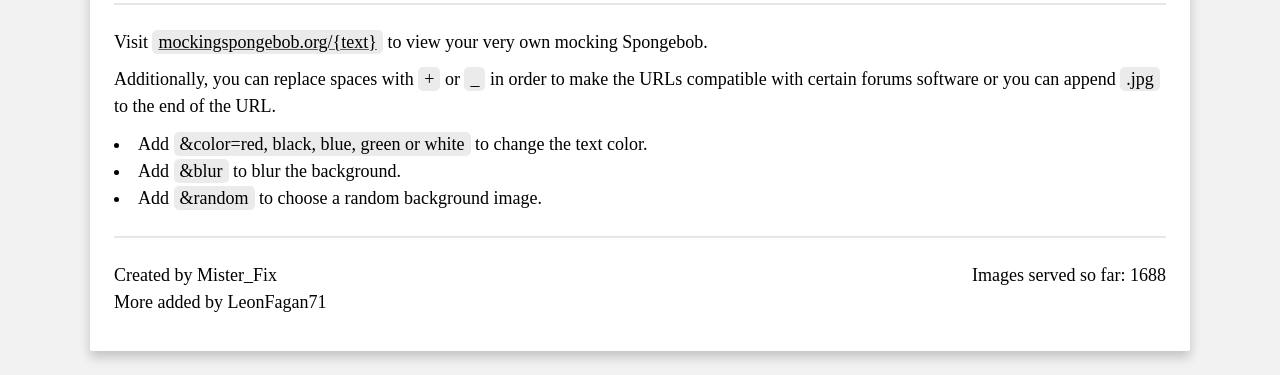
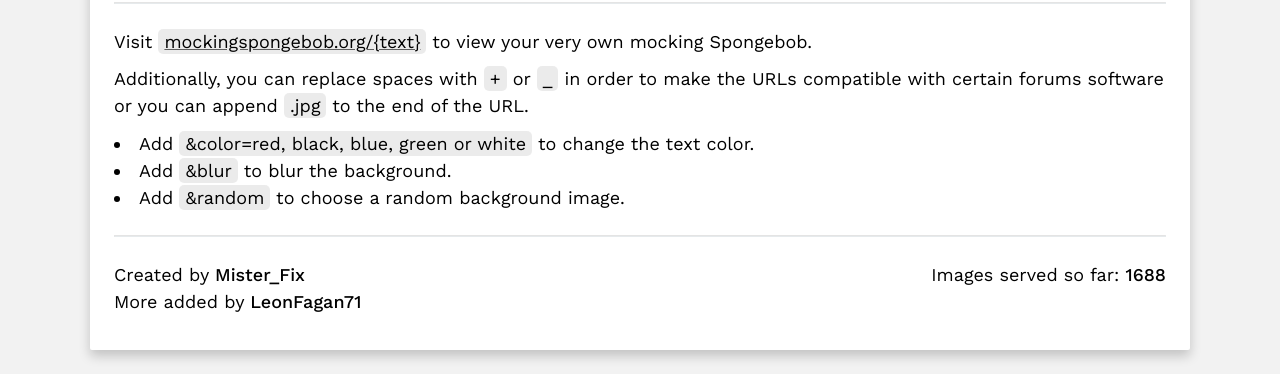
Before and after one commit to MisterFixx/MockingSpongebob.org, a PHP site: page / in a window 1280 px wide. Shown: the part 483-858 px from the top of the page. Run offline with PHP 8.4, Linux system fonts and the light colour scheme.

Commit message:
Fix font

```diff
--- a/css/main.css
+++ b/css/main.css
@@ -6,7 +6,7 @@
     text-decoration: inherit;
 }
 html {
-    font-family: "Work Sans";
+    font-family: "Work Sans", sans-serif;
     font-weight: 400;
     font-size: 16px;
 
--- a/index.php
+++ b/index.php
@@ -3,6 +3,7 @@
     <head>
         <title>Mocking Spongebob</title>
         <meta name="viewport" content="width=device-width, initial-scale=1">
+        <link href="https://fonts.googleapis.com/css?family=Work+Sans:300,400,500,600" rel="stylesheet">
         <link rel="stylesheet" type="text/css"  href="css/main.css">
     </head>
     <body>
```
